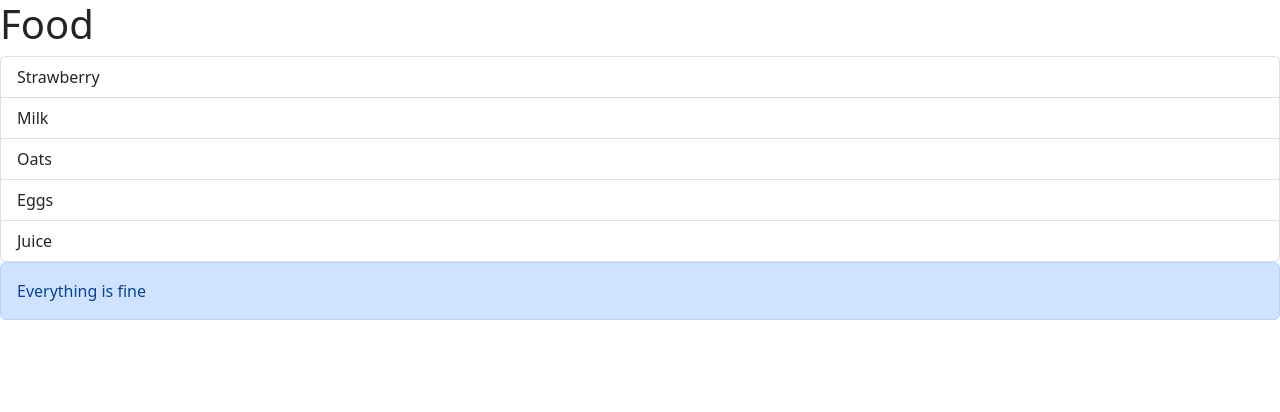
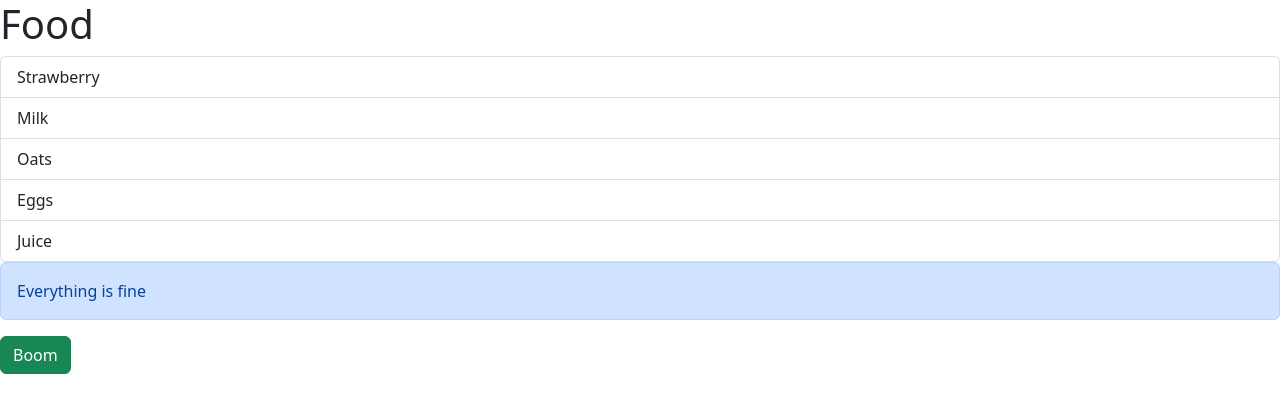
Before and after one commit to thegroosalugg/01-ReactEssentials, a React (Vite) app: page / in a window 1280 px wide. Shown: the top 412 px of the page. Built offline with nearby package versions, Linux system fonts and the light colour scheme.

Commit message:
created button component

```diff
--- a/src/App.tsx
+++ b/src/App.tsx
@@ -1,5 +1,6 @@
 import ListGroup from "./components/ListGroup";
-import Alert from "./components/Alert";
+import Alert     from "./components/Alert";
+import Button    from "./components/Button";
 
 function App() {
   let items = ["Strawberry", "Milk", "Oats", "Eggs", "Juice"];
@@ -12,6 +13,7 @@
     <div>
       <ListGroup items={items} heading="Food" onSelectItem={handleSelectItem} />
       <Alert>Everything is fine</Alert>
+      <Button color='success' onClick={() => console.log('Pow')}>Boom</Button>
     </div>
   );
 }
--- /dev/null
+++ b/src/components/Button.tsx
@@ -0,0 +1,15 @@
+import React from 'react'
+
+interface Props {
+  children: string;
+    color?: 'primary' | 'success' | 'danger';
+  onClick: () => void;
+}
+
+const Button = ({ children, onClick, color='success' }: Props) => {
+  return (
+    <button className={"btn btn-" + color} onClick={onClick}>{children}</button>
+  )
+}
+
+export default Button
```
